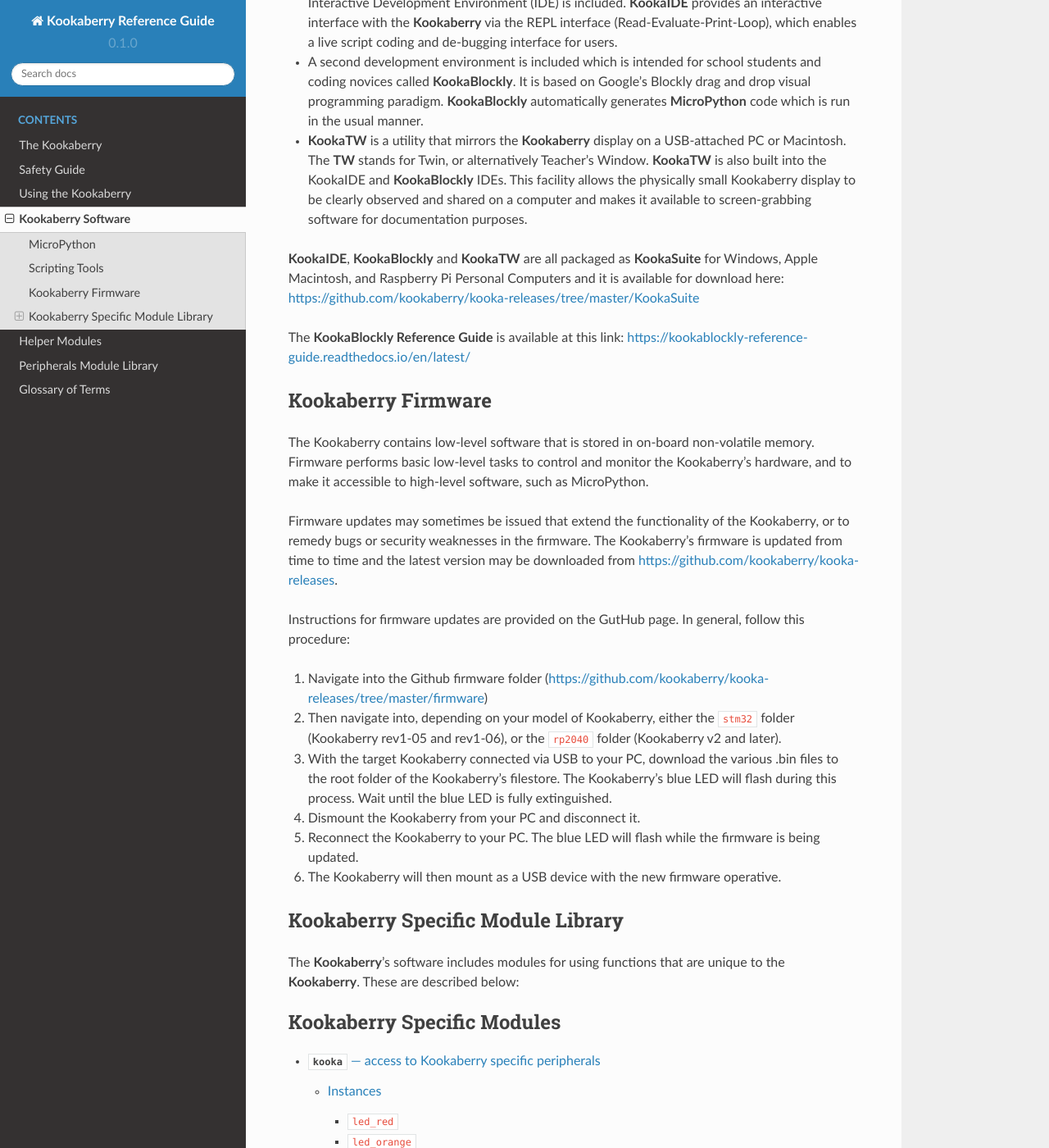
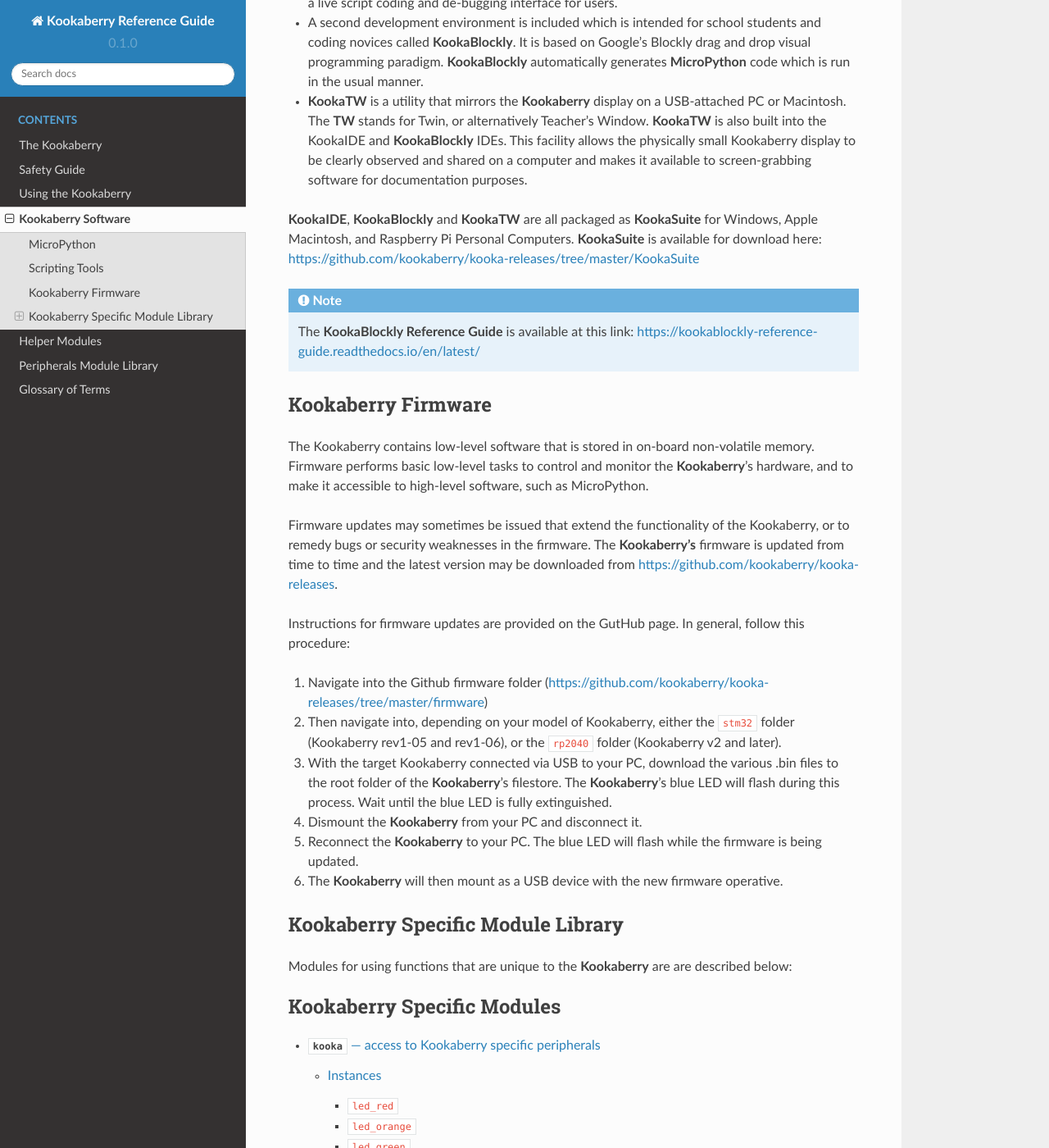
Before and after one commit to TDStrasser/Kookaberry-Reference-Guide, a Sphinx documentation site: the page built from docs/source/software.rst, in a window 1280 px wide and 1400 px high, scrolled down 1222 px. Shown: the whole window at 82% size. Built offline with Sphinx 7.4.7 and the Read the Docs theme 2.0.0, drawn with Linux system fonts in a browser that asks for light colours; some of the changed text lies outside the part shown.

Commit message:
Clarifying edits

```diff
--- a/docs/source/software.rst
+++ b/docs/source/software.rst
@@ -4,23 +4,20 @@
 The **Kookaberry** is programmed using the **MicroPython** software language.
 This language is an implementation of the Python 3 language that has been adapted to be suitable for micro-computers.
 
+MicroPython
+-----------
+
 More information on **MicroPython** can be found at docs.micropython.org and in particular the **MicroPython** standard library at
 https://docs.micropython.org/en/latest/library/index.html#python-standard-libraries-and-micro-libraries
 
 
-MicroPython
------------
-
 **Micropython** source code is loaded as Python text files (``name.py``) onto the **Kookaberry’s** serial memory by a simple drag and drop operation
 when the **Kookaberry** is mounted as a USB drive on a computer.
 
-**Kookaberry** scripts should be in the "/app" folder on the **Kookaberry** drive.
-
-Libraries should be in the   "/lib" folder on the **Kookaberry** drive.
-
-Data and plain text files should be in the base (root) of the **Kookaberry** drive.
-
-Files created by **Kookaberry** scripts will also be stored in the base of the drive from where they can be retrieved.
+- **Kookaberry** scripts should be in the "/app" folder on the **Kookaberry** drive.
+- Libraries should be in the   "/lib" folder on the **Kookaberry** drive.
+- Data and plain text files should be in the base (root) of the **Kookaberry** drive.
+- Files created by **Kookaberry** scripts will also be stored in the base of the drive from where they can be retrieved.
 
 .. important::
     Please note that **Kookaberry**-generated files will not appear in the PC’s USB drive file directory until
@@ -54,37 +52,38 @@
   to screen-grabbing software for documentation purposes.
 
 
-**KookaIDE**, **KookaBlockly** and **KookaTW** are all packaged as **KookaSuite** for Windows, Apple Macintosh, and Raspberry Pi Personal Computers
-and it is available for download here:
-https://github.com/kookaberry/kooka-releases/tree/master/KookaSuite
+**KookaIDE**, **KookaBlockly** and **KookaTW** are all packaged as **KookaSuite** for Windows, Apple Macintosh, and Raspberry Pi Personal Computers.
+**KookaSuite** is available for download here: https://github.com/kookaberry/kooka-releases/tree/master/KookaSuite
 
-The **KookaBlockly Reference Guide** is available at this link: https://kookablockly-reference-guide.readthedocs.io/en/latest/
+.. note::
+
+  The **KookaBlockly Reference Guide** is available at this link: https://kookablockly-reference-guide.readthedocs.io/en/latest/
 
 Kookaberry Firmware
 -------------------
 
 The Kookaberry contains low-level software that is stored in on-board non-volatile memory.
-Firmware performs basic low-level tasks to control and monitor the Kookaberry's hardware,
+Firmware performs basic low-level tasks to control and monitor the **Kookaberry**'s hardware,
 and to make it accessible to high-level software, such as MicroPython.
 
 Firmware updates may sometimes be issued that extend the functionality of the Kookaberry, or to remedy bugs or security weaknesses in the firmware.
-The Kookaberry’s firmware is updated from time to time and the latest version may be downloaded from https://github.com/kookaberry/kooka-releases.
+The **Kookaberry’s** firmware is updated from time to time and the latest version may be downloaded from https://github.com/kookaberry/kooka-releases.
 
 Instructions for firmware updates are provided on the GutHub page.  In general, follow this procedure:
 
 1. Navigate into the Github firmware folder (https://github.com/kookaberry/kooka-releases/tree/master/firmware)
 2. Then navigate into, depending on your model of Kookaberry, either the ``stm32`` folder (Kookaberry rev1-05 and rev1-06),
    or the ``rp2040`` folder (Kookaberry v2 and later).
-3. With the target Kookaberry connected via USB to your PC, download the various .bin files to the root folder of the Kookaberry's filestore.
-   The Kookaberry's blue LED will flash during this process.  Wait until the blue LED is fully extinguished.
-4. Dismount the Kookaberry from your PC and disconnect it.
-5. Reconnect the Kookaberry to your PC.  The blue LED will flash while the firmware is being updated.
-6. The Kookaberry will then mount as a USB device with the new firmware operative.
+3. With the target Kookaberry connected via USB to your PC, download the various .bin files to the root folder of the **Kookaberry**'s filestore.
+   The **Kookaberry**'s blue LED will flash during this process.  Wait until the blue LED is fully extinguished.
+4. Dismount the **Kookaberry** from your PC and disconnect it.
+5. Reconnect the **Kookaberry** to your PC.  The blue LED will flash while the firmware is being updated.
+6. The **Kookaberry** will then mount as a USB device with the new firmware operative.
 
 Kookaberry Specific Module Library
 ----------------------------------
 
-The **Kookaberry**'s software includes modules for using functions that are unique to the **Kookaberry**. These are described below:
+Modules for using functions that are unique to the **Kookaberry** are are described below:
 
 .. toctree::
     :caption: Kookaberry Specific Modules
```
Also changed, not shown: other parts of docs/source/software.rst (+2 -1 lines).
